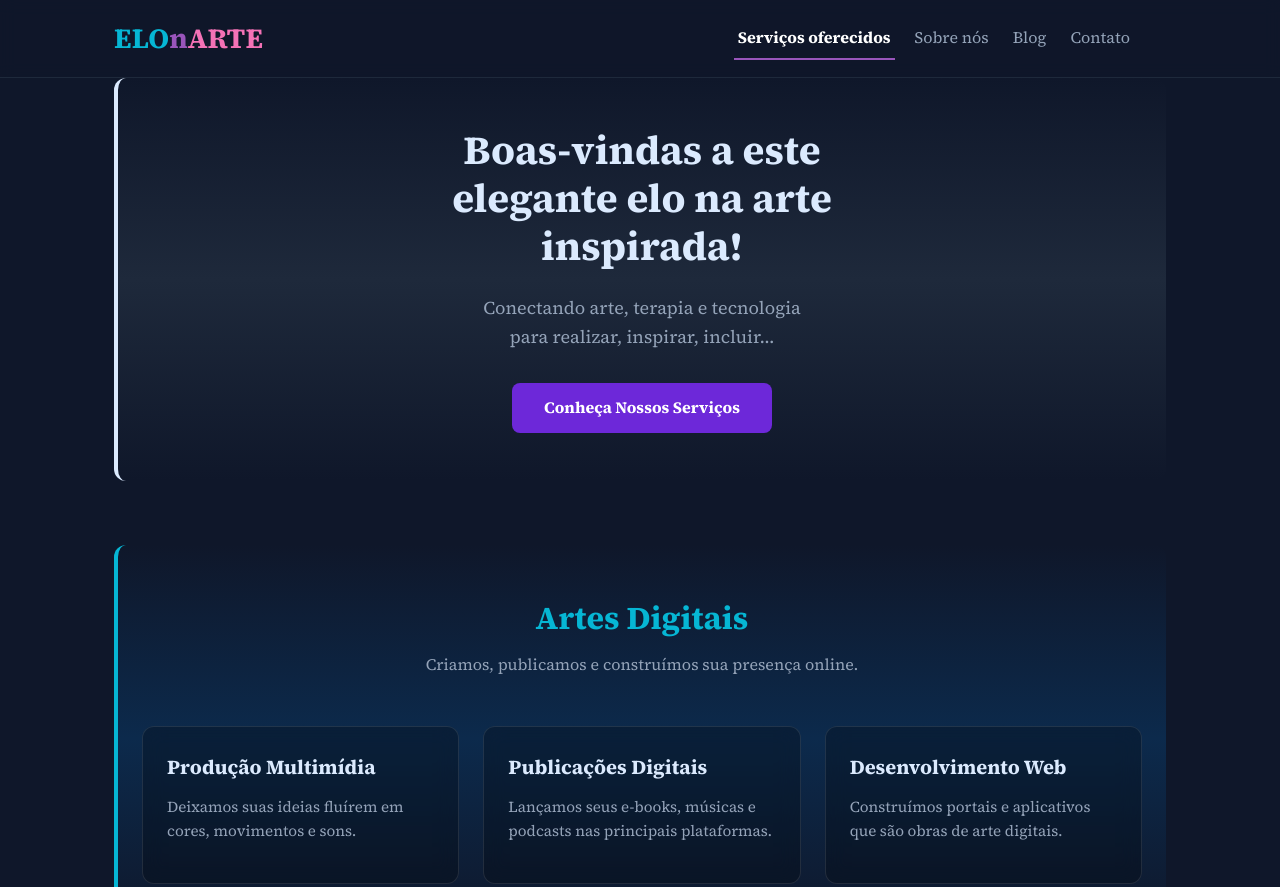
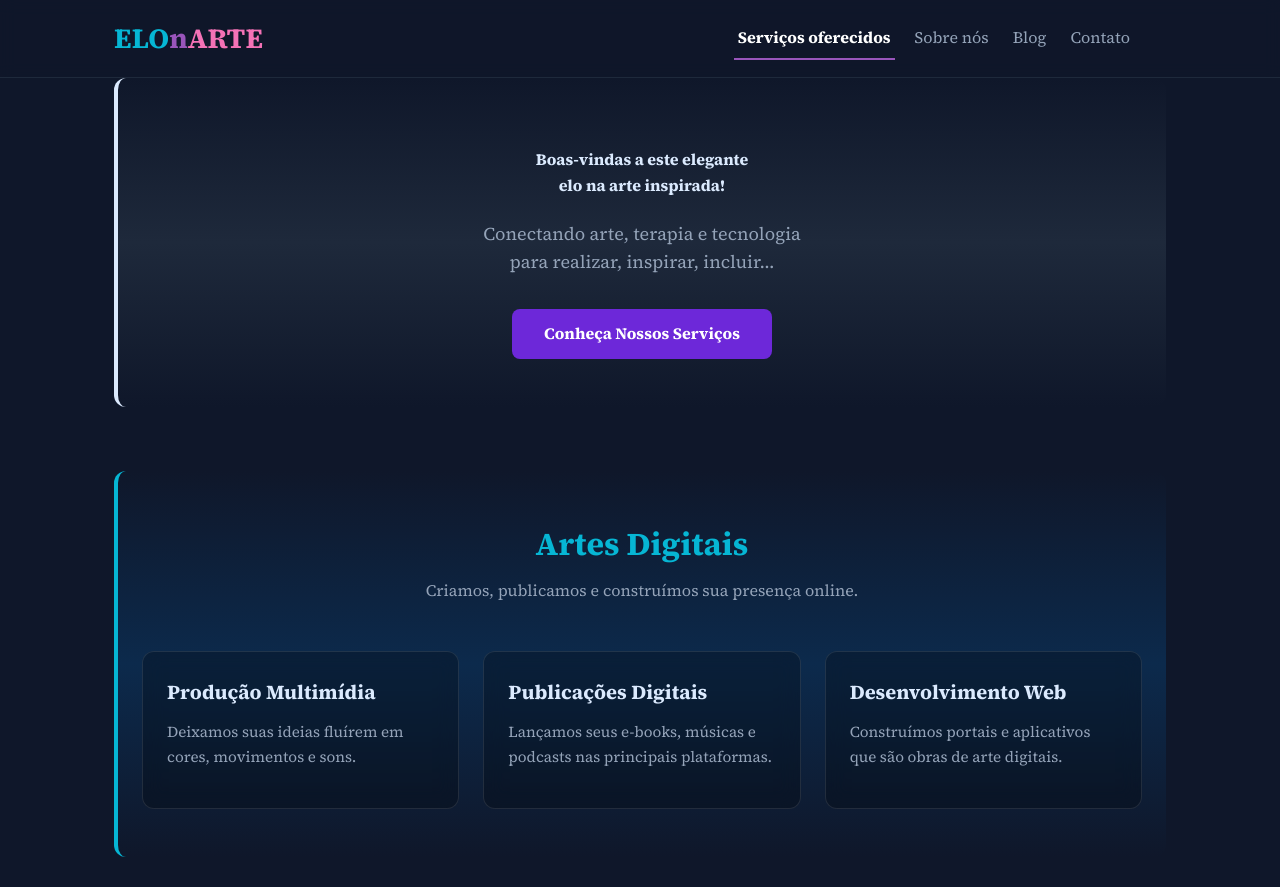
Before and after one commit to ELOnARTE/astro, an Astro site: page / in a window 1280 px wide. Shown: the top 887 px of the page. Built offline with nearby package versions, Linux system fonts and the light colour scheme; Astro itself is replaced by a stand-in of ours.

Commit message:
commit110

```diff
--- a/src/components/Hero.astro
+++ b/src/components/Hero.astro
@@ -1,6 +1,10 @@
-{/* src/components/Hero.astro */}
+---
+// src/components/Hero.astro
+import { Image } from 'astro:assets';
+import heroImage from '../assets/helo.webp';
+---
 <section id="hero" class="hero">
-    <h1>Boas-vindas a este<br>elegante elo na arte<br>inspirada!</h1>
+    <h4>Boas-vindas a este elegante<br>elo na arte inspirada!</h4>
     <p>Conectando arte, terapia e tecnologia<br>para realizar, inspirar, incluir...</p>
     <a href="#artes-digitais" class="btn">Conheça Nossos Serviços</a>
 </section>
```
Also changed, not shown: src/assets/helo.webp (added), 1 other file.
